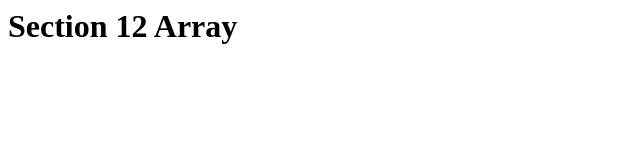
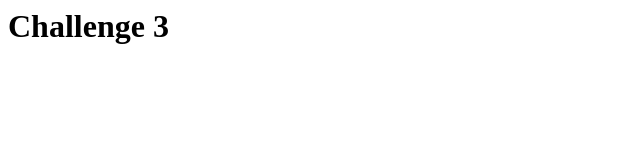
Before and after one commit to SynthpX/Path1, a plain HTML site: page Basics/Section 12.5 Challenge 3 [Solved]/index.html in a window 1280 px wide. Shown: the whole page, without its empty margins (0-640 px from the left). Drawn offline with Linux system fonts and the light colour scheme.

Commit message:
challenge 3

```diff
--- a/Basics/Section 12.5 Challenge 3 [Solved]/index.html
+++ b/Basics/Section 12.5 Challenge 3 [Solved]/index.html
@@ -1,10 +1,10 @@
 <html lang="en">
     <head>
         <meta charset="UTF-8">
-        <title>Section 12</title>
+        <title>Challenge 3</title>
     </head>
     <body>
-        <h1>Section 12 Array</h1>
+        <h1>Challenge 3</h1>
     </body>
 
     <script src="scripts.js"></script>
```
